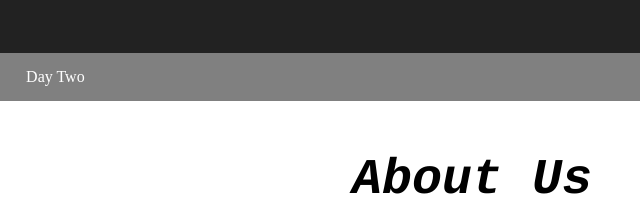
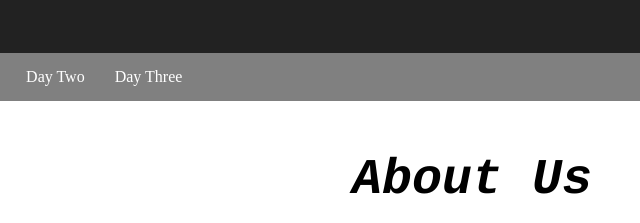
Before and after one commit to ethanyuzon/documentary, a plain HTML site: page index.html in a window 1280 px wide. Shown: the part 186-409 px from the top of the page, 168-808 px from the left. Drawn offline with Linux system fonts and the light colour scheme.

Commit message:
Update index.html

```diff
--- a/index.html
+++ b/index.html
@@ -89,6 +89,7 @@ background-color: #ff0000;
 <li><a href="index.html">About Us</a></li>
 <li><a href="dayone.html">Day One</a></li>
 <li><a href="daytwo.html">Day Two</a></li>
+ <li><a href="daythree.html">Day Three</a></li>
 </ul>
 </nav>
 <main>
```
